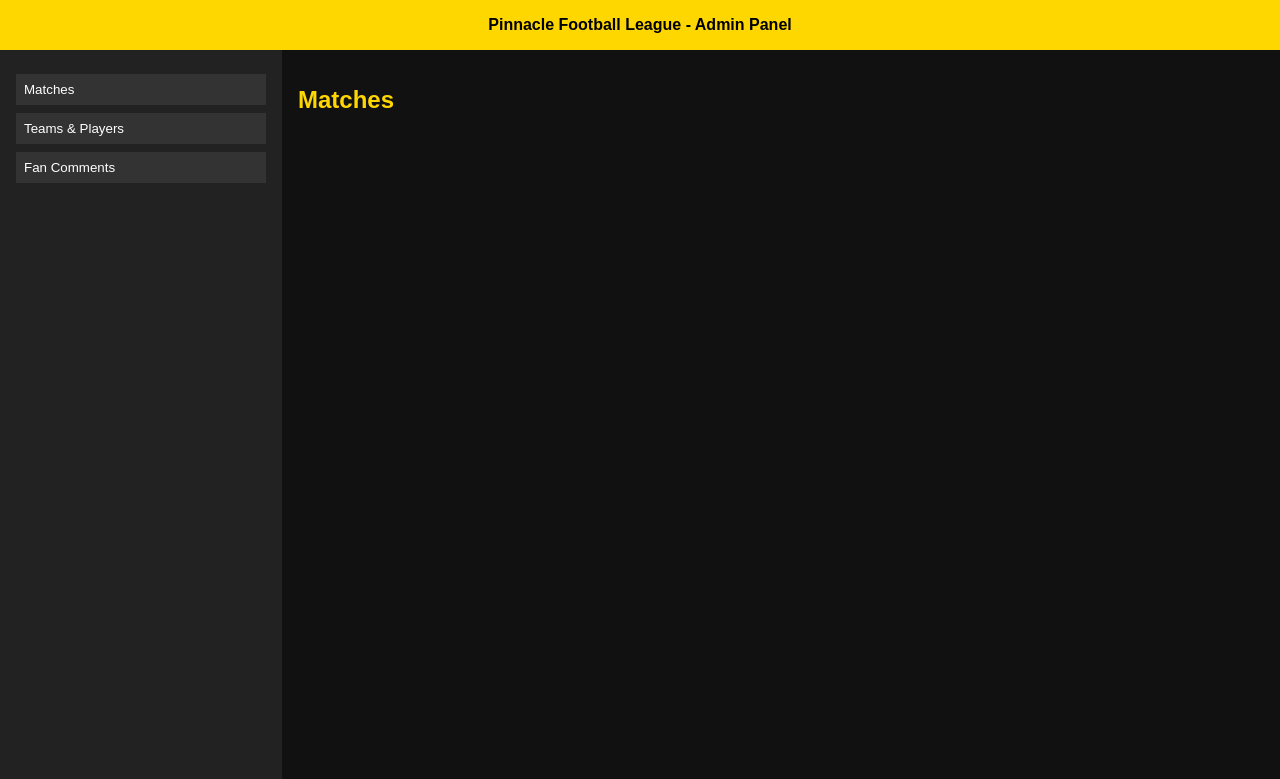
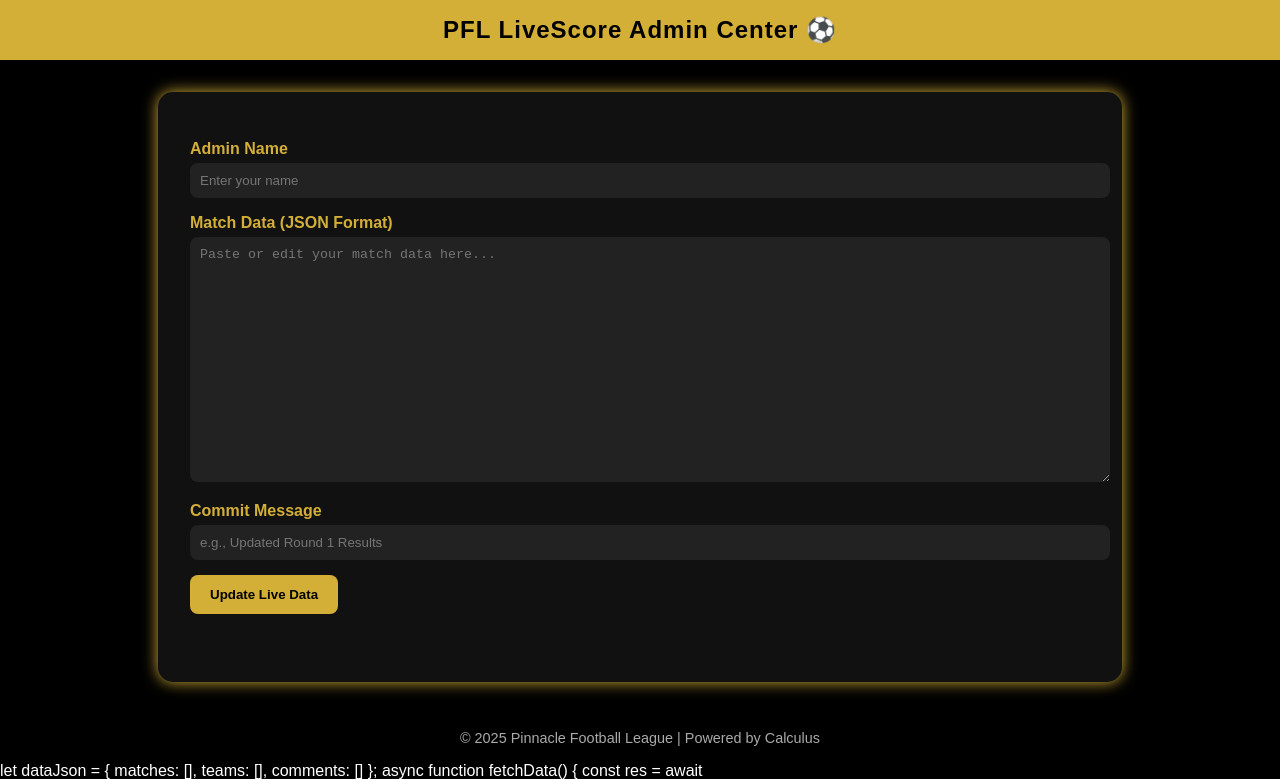
Before and after one commit to rowlandmayowa527-ai/pfl-livescore-center, a plain HTML site: page admin.html in a window 1280 px wide. Shown: the top 779 px of the page. Drawn offline with Linux system fonts and the light colour scheme.

Commit message:
Revamp admin panel layout and functionality
Updated the admin panel layout and styles, improved input handling, and added functionality for updating live data.

```diff
--- a/admin.html
+++ b/admin.html
@@ -1,40 +1,173 @@
 <!DOCTYPE html>
 <html lang="en">
 <head>
-<meta charset="UTF-8">
-<meta name="viewport" content="width=device-width, initial-scale=1.0">
-<title>PFL Livescore Admin</title>
-<style>
-  body { font-family: Arial, sans-serif; margin:0; background:#111; color:#fff; }
-  header { background:#ffd700; padding:1rem; text-align:center; color:#000; font-weight:bold; }
-  main { display:flex; }
-  nav { width:250px; background:#222; padding:1rem; height:100vh; }
-  nav button { display:block; width:100%; margin:0.5rem 0; padding:0.5rem; background:#333; color:#fff; border:none; cursor:pointer; text-align:left; }
-  section { flex:1; padding:1rem; }
-  input, select, textarea { width:100%; margin:0.3rem 0; padding:0.5rem; }
-  button.save { background:#ffd700; color:#000; border:none; padding:0.5rem 1rem; cursor:pointer; font-weight:bold; }
-  h2 { color:#ffd700; }
-  .match-card { background:#222; padding:1rem; margin:1rem 0; border-left:5px solid #ffd700; }
-</style>
+  <meta charset="UTF-8" />
+  <meta name="viewport" content="width=device-width, initial-scale=1.0" />
+  <title>PFL LiveScore Admin Panel</title>
+  <style>
+    body {
+      font-family: "Poppins", sans-serif;
+      background-color: #000;
+      color: #fff;
+      margin: 0;
+      padding: 0;
+    }
+
+    header {
+      background-color: #d4af37;
+      color: #000;
+      text-align: center;
+      padding: 1rem 0;
+      font-size: 1.5rem;
+      font-weight: bold;
+      letter-spacing: 1px;
+    }
+
+    .container {
+      max-width: 900px;
+      margin: 2rem auto;
+      background-color: #111;
+      padding: 2rem;
+      border-radius: 15px;
+      box-shadow: 0 0 15px #d4af37;
+    }
+
+    label {
+      font-weight: bold;
+      margin-top: 1rem;
+      display: block;
+      color: #d4af37;
+    }
+
+    input, textarea, select {
+      width: 100%;
+      padding: 10px;
+      margin-top: 5px;
+      border: none;
+      border-radius: 8px;
+      background: #222;
+      color: white;
+    }
+
+    textarea {
+      resize: vertical;
+    }
+
+    button {
+      background-color: #d4af37;
+      color: #000;
+      font-weight: bold;
+      border: none;
+      padding: 12px 20px;
+      margin-top: 15px;
+      border-radius: 8px;
+      cursor: pointer;
+      transition: 0.3s;
+    }
+
+    button:hover {
+      background-color: #fff;
+      color: #000;
+    }
+
+    .status {
+      margin-top: 1rem;
+      padding: 10px;
+      border-radius: 8px;
+      text-align: center;
+      font-weight: bold;
+    }
+
+    .success { background: #064e3b; color: #0f0; }
+    .error { background: #4b0f0f; color: #f00; }
+
+    footer {
+      text-align: center;
+      padding: 1rem;
+      color: #aaa;
+      font-size: 0.9rem;
+    }
+  </style>
 </head>
 <body>
+  <header>PFL LiveScore Admin Center ⚽</header>
 
-<header>Pinnacle Football League - Admin Panel</header>
-<main>
-  <nav>
-    <button onclick="showSection('matches')">Matches</button>
-    <button onclick="showSection('teams')">Teams & Players</button>
-    <button onclick="showSection('comments')">Fan Comments</button>
-  </nav>
-  <section id="content">
-    <!-- Dynamic content injected here -->
-  </section>
-</main>
+  <div class="container">
+    <label for="adminName">Admin Name</label>
+    <input type="text" id="adminName" placeholder="Enter your name" required>
 
-<script type="module">
-import { GITHUB_USERNAME, REPO_NAME, FILE_PATH, BRANCH, TOKEN } from './config.js';
+    <label for="matchData">Match Data (JSON Format)</label>
+    <textarea id="matchData" rows="15" placeholder='Paste or edit your match data here...'></textarea>
 
-let dataJson = { matches: [], teams: [], comments: [] };
+    <label for="commitMessage">Commit Message</label>
+    <input type="text" id="commitMessage" placeholder="e.g., Updated Round 1 Results">
+
+    <button id="updateButton">Update Live Data</button>
+
+    <div id="statusBox" class="status"></div>
+  </div>
+
+  <footer>© 2025 Pinnacle Football League | Powered by Calculus</footer>
+
+  <script>
+    const button = document.getElementById('updateButton');
+    const statusBox = document.getElementById('statusBox');
+
+    button.addEventListener('click', async () => {
+      const adminName = document.getElementById('adminName').value.trim();
+      const matchData = document.getElementById('matchData').value.trim();
+      const commitMessage = document.getElementById('commitMessage').value.trim() || 'PFL data update';
+
+      if (!adminName || !matchData) {
+        statusBox.textContent = 'Please fill in all required fields.';
+        statusBox.className = 'status error';
+        return;
+      }
+
+      try {
+        const repo = 'pfl-livescore-center';
+        const owner = 'rowlandmayowa527-ai';
+        const token = 'YOUR_PERSONAL_ACCESS_TOKEN_HERE'; // 🟡 Replace this line only once!
+
+        const filePath = 'data.json';
+        const apiUrl = `https://api.github.com/repos/${owner}/${repo}/contents/${filePath}`;
+
+        const getRes = await fetch(apiUrl, {
+          headers: { Authorization: `token ${token}` }
+        });
+
+        const fileData = await getRes.json();
+        const sha = fileData.sha;
+
+        const updatedContent = btoa(unescape(encodeURIComponent(matchData)));
+
+        const res = await fetch(apiUrl, {
+          method: 'PUT',
+          headers: {
+            Authorization: `token ${token}`,
+            'Content-Type': 'application/json'
+          },
+          body: JSON.stringify({
+            message: `${commitMessage} by ${adminName}`,
+            content: updatedContent,
+            sha
+          })
+        });
+
+        if (res.ok) {
+          statusBox.textContent = '✅ Update successful! Site will refresh automatically in less than a minute.';
+          statusBox.className = 'status success';
+        } else {
+          throw new Error('Update failed.');
+        }
+      } catch (err) {
+        statusBox.textContent = '❌ Error: ' + err.message;
+        statusBox.className = 'status error';
+      }
+    });
+  </script>
+</body>
+</html>let dataJson = { matches: [], teams: [], comments: [] };
 
 async function fetchData() {
   const res = await fetch(`https://raw.githubusercontent.com/${GITHUB_USERNAME}/${REPO_NAME}/${BRANCH}/${FILE_PATH}`);
```
